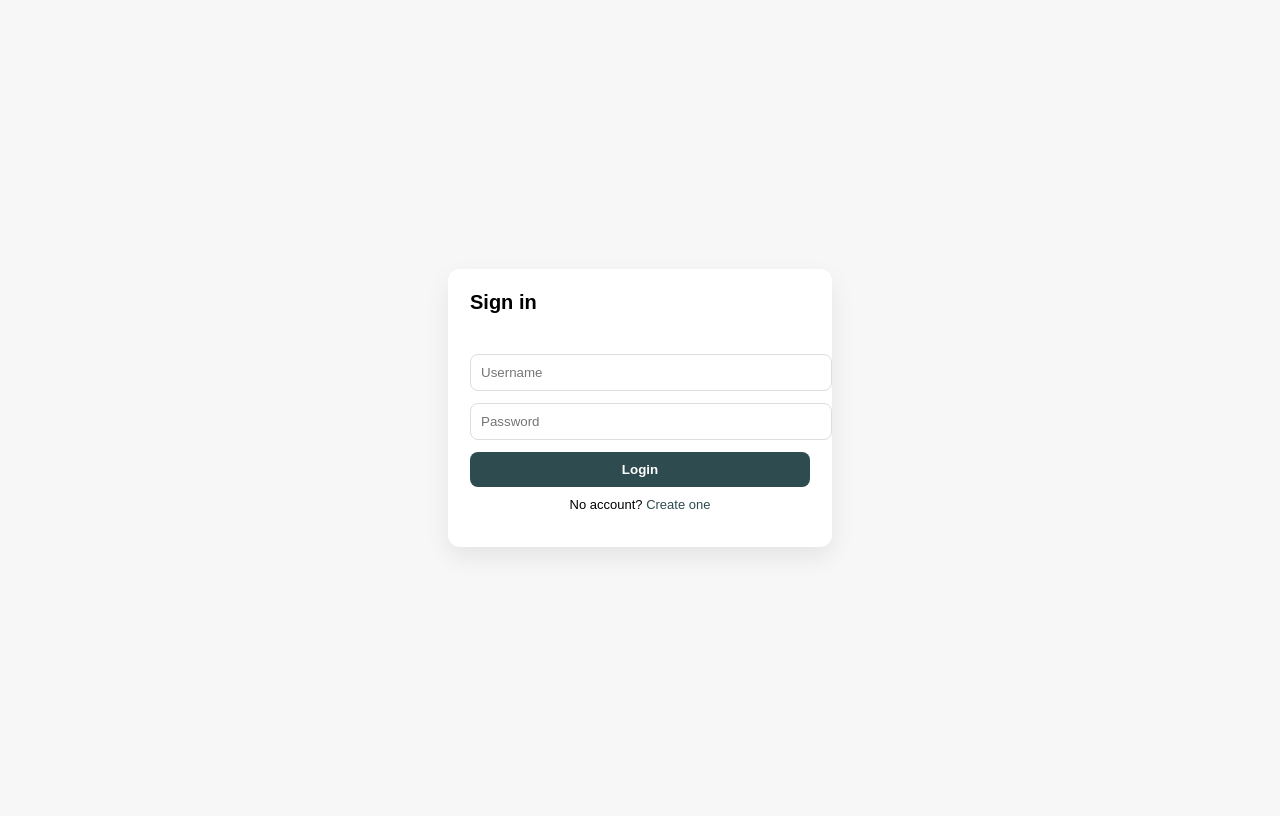
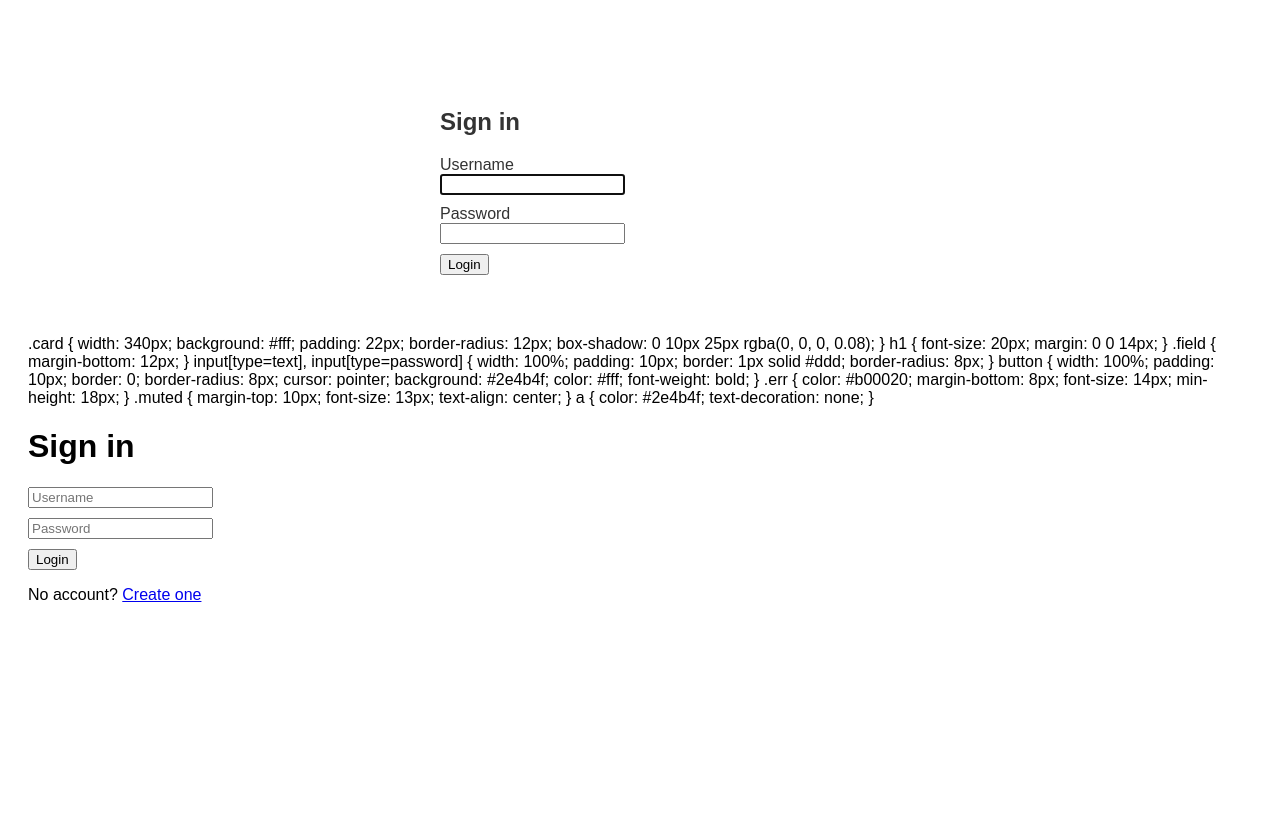
Before and after one commit to ellyzabolfango/capstone_website_draft, a PHP site: page /login.php in a window 1280 px wide. After the commit the page ends 602 px from the top, so only its background shows below. Run offline with PHP 8.4, Linux system fonts and the light colour scheme.

Commit message:
Update login.php

```diff
--- a/public/login.php
+++ b/public/login.php
@@ -1,44 +1,85 @@
 <?php
-// public/login.php
 session_start();
+require_once __DIR__ . '/../config/db.php';
+require_once __DIR__ . '/../helpers/csrf.php';
+
+// If already logged in, bounce to dashboard (change to your overview page)
 if (!empty($_SESSION['user_id'])) {
-    header("Location: /capstone_website/public/index.php");
-    exit();
+  header("Location: /capstone_website_draft/public/index.php");
+  exit;
 }
 
-require_once __DIR__ . '/../helpers/auth.php';
-require_once __DIR__ . '/../helpers/csrf.php';
+$error = '';
 
-$error = '';
 if ($_SERVER['REQUEST_METHOD'] === 'POST') {
-    if (!csrf_check($_POST['csrf_token'] ?? null)) {
-        $error = "Invalid request. Please try again.";
+  csrf_verify(); // 🔒 must be first on POST
+
+  $username = trim($_POST['username'] ?? '');
+  $password = $_POST['password'] ?? '';
+
+  if ($username === '' || $password === '') {
+    $error = 'Please enter username and password.';
+  } else {
+    $stmt = db()->prepare("SELECT id, username, password, role, is_active FROM users WHERE username = ?");
+    $stmt->bind_param("s", $username);
+    $stmt->execute();
+    $res = $stmt->get_result();
+    $user = $res->fetch_assoc();
+
+    if (!$user) {
+      $error = 'Invalid credentials.';
+    } elseif ((int)$user['is_active'] !== 1) {
+      $error = 'Your account is inactive.';
+    } elseif (!password_verify($password, $user['password'])) {
+      $error = 'Invalid credentials.';
     } else {
-        [$ok, $msg] = auth_login(trim($_POST['username'] ?? ''), $_POST['password'] ?? '');
-        if ($ok) {
-            require_once __DIR__ . '/../helpers/auth.php';
-            redirect_by_role();
-        }
-        $error = $msg ?: "Login failed.";
+      // ✅ success
+      session_regenerate_id(true); // 🔒 prevent session fixation
+      $_SESSION['user_id']  = (int)$user['id'];
+      $_SESSION['username'] = $user['username'];
+      $_SESSION['role']     = $user['role'];
+
+      // Optional: track last login
+      // db()->query("UPDATE users SET last_login = NOW() WHERE id=".(int)$user['id']);
+
+      // redirect per role (customize destinations)
+      if ($user['role'] === 'admin') {
+        header("Location: /capstone_website_draft/public/index.php");
+      } else {
+        header("Location: /capstone_website_draft/public/index.php");
+      }
+      exit;
     }
+  }
 }
 ?>
 <!DOCTYPE html>
 <html lang="en">
-
 <head>
-    <meta charset="UTF-8">
-    <title>Login</title>
-    <style>
-        body {
-            font-family: Arial, sans-serif;
-            background: #f7f7f7;
-            display: grid;
-            place-items: center;
-            height: 100vh;
-        }
-
-        .card {
+  <meta charset="UTF-8"><title>Login</title>
+  <meta name="viewport" content="width=device-width, initial-scale=1.0">
+  <style>/* keep your existing styles; minimal here */ body{font-family:Arial;padding:20px;} .box{max-width:400px;margin:40px auto;padding:20px;border-radius:12px;background:#fff;color:#333} .field{margin:10px 0} .error{color:#b00020;margin:8px 0}</style>
+</head>
+<body>
+  <div class="box">
+    <h2>Sign in</h2>
+    <?php if ($error): ?><div class="error"><?= htmlspecialchars($error) ?></div><?php endif; ?>
+    <form method="post">
+      <?= csrf_field() ?>
+      <div class="field">
+        <label>Username</label><br>
+        <input type="text" name="username" required autofocus>
+      </div>
+      <div class="field">
+        <label>Password</label><br>
+        <input type="password" name="password" required>
+      </div>
+      <button type="submit">Login</button>
+    </form>
+  </div>
+</body>
+</html>
+.card {
             width: 340px;
             background: #fff;
             padding: 22px;
@@ -112,4 +153,5 @@ if ($_SERVER['REQUEST_METHOD'] === 'POST') {
     </div>
 </body>
 
+
 </html>
```
